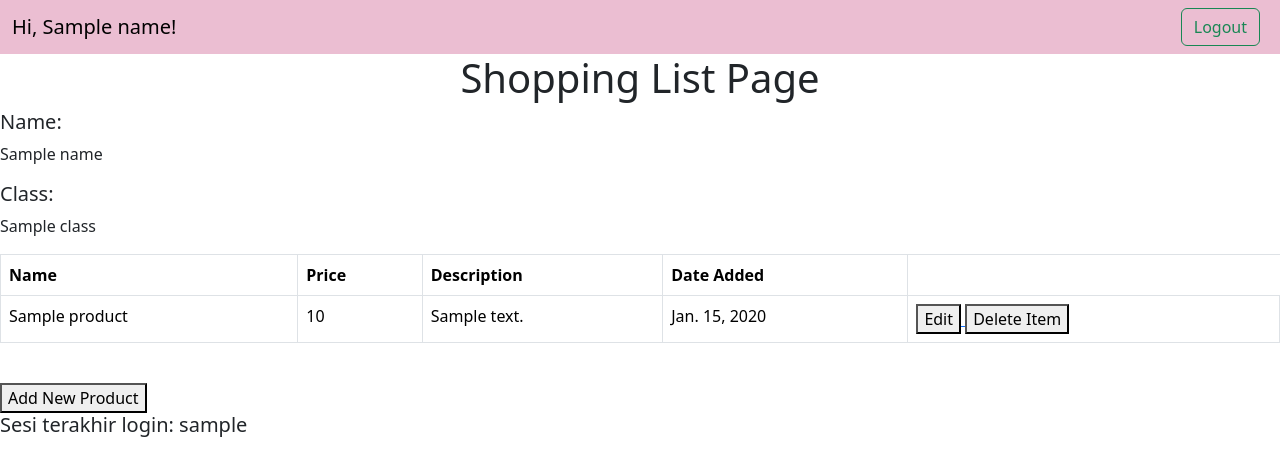
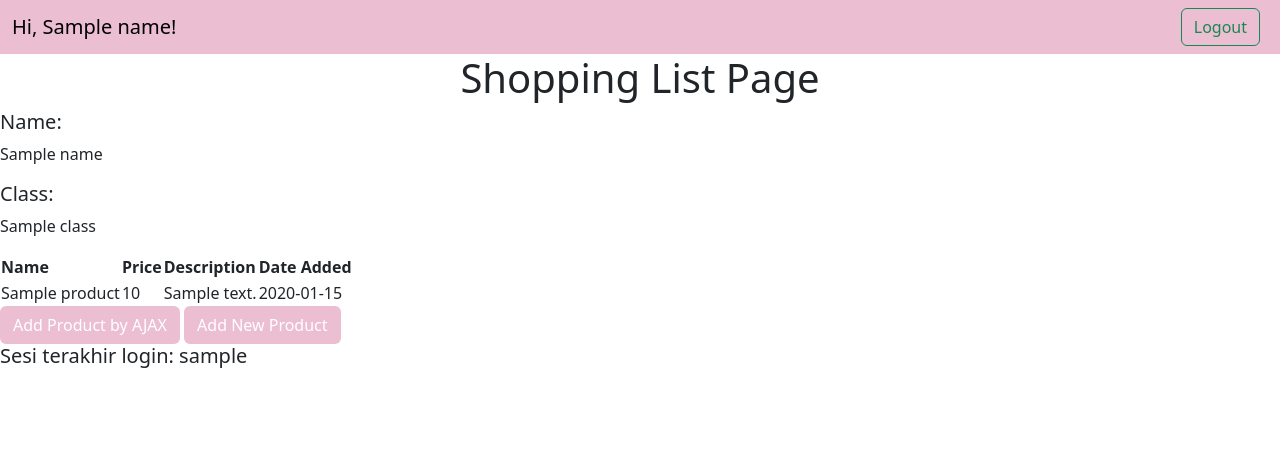
Before and after one commit to divieurora/shopping-list, a Django app: template main/templates/main.html in a window 1280 px wide. Shown: the top 476 px of the page. Run offline with Django 4.2, Linux system fonts and the light colour scheme; tables that the repository leaves empty hold one stand-in row (values such as "Sample post"); the template is opened without the code that fills it: values that come from a table or form of the project are taken from there, most other values are stand-ins (such as "Sample title", 1, 10 or a date in 2020).

Commit message:
tutorial 6 done

```diff
--- a/main/templates/main.html
+++ b/main/templates/main.html
@@ -21,48 +21,85 @@
 
     <h5>Class:</h5>
     <p>{{class}}</p>
-    <table class="table table-bordered">
-        <thead class="thead-light" style="background-color: #ebbed2;">
-            <tr>
-                <th>Name</th>
-                <th>Price</th>
-                <th>Description</th>
-                <th>Date Added</th>
-            </tr>
-        </thead>
+    <table id="product_table"></table>
+
+    <div class="modal fade" id="exampleModal" tabindex="-1" aria-labelledby="exampleModalLabel" aria-hidden="true">
+        <div class="modal-dialog">
+            <div class="modal-content">
+                <div class="modal-header">
+                    <h1 class="modal-title fs-5" id="exampleModalLabel">Add New Product</h1>
+                    <button type="button" class="btn btn-custom" data-bs-dismiss="modal" aria-label="Close"></button>
+                </div>
+                <div class="modal-body">
+                    <form id="form" onsubmit="return false;">
+                        {% csrf_token %}
+                        <div class="mb-3">
+                            <label for="name" class="col-form-label">Name:</label>
+                            <input type="text" class="form-control" id="name" name="name"></input>
+                        </div>
+                        <div class="mb-3">
+                            <label for="price" class="col-form-label">Price:</label>
+                            <input type="number" class="form-control" id="price" name="price"></input>
+                        </div>
+                        <div class="mb-3">
+                            <label for="description" class="col-form-label">Description:</label>
+                            <textarea class="form-control" id="description" name="description"></textarea>
+                        </div>
+                    </form>
+                </div>
+                <div class="modal-footer">
+                    <button type="button" class="btn btn-custom" data-bs-dismiss="modal">Close</button>
+                    <button type="button" class="btn btn-custom" id="button_add" data-bs-dismiss="modal">Add Product</button>
+                </div>
+            </div>
+        </div>
+    </div>
 
 
-        {% comment %} Berikut cara memperlihatkan data produk di bawah baris ini {% endcomment %}
+    <button type="button" class="btn btn-custom" data-bs-toggle="modal" data-bs-target="#exampleModal">Add Product by AJAX</button>
 
-        {% for product in products %}
-            <tr>
-                <td>{{product.name}}</td>
-                <td>{{product.price}}</td>
-                <td>{{product.description}}</td>
-                <td>{{product.date_added}}</td>
-                <td>
-                    <a href="{% url 'main:edit_product' product.pk %}">
-                        <button>
-                            Edit
-                        </button>
-                    </a>
-                    <a href="{% url 'main:delete_product' product.pk %}">
-                        <button>
-                            Delete Item
-                        </button>
-                    </a>
-                </td>
-            </tr>
-        {% endfor %}
-    </table>
-
-    <br />
 
     <a href="{% url 'main:create_product' %}">
-        <button>
+        <button class="btn btn-custom">
             Add New Product
         </button>
     </a>
     <h5>Sesi terakhir login: {{ last_login }}</h5>
 
+    <script>
+        async function getProducts() {
+            return fetch("{% url 'main:get_product_json' %}").then((res) => res.json())
+        }
+        async function refreshProducts() {
+            document.getElementById("product_table").innerHTML = ""
+            const products = await getProducts()
+            let htmlString = `<tr>
+                <th>Name</th>
+                <th>Price</th>
+                <th>Description</th>
+                <th>Date Added</th>
+            </tr>`
+            products.forEach((item) => {
+                htmlString += `\n<tr>
+                <td>${item.fields.name}</td>
+                <td>${item.fields.price}</td>
+                <td>${item.fields.description}</td>
+                <td>${item.fields.date_added}</td>
+            </tr>`
+            })
+
+            document.getElementById("product_table").innerHTML = htmlString
+        }
+        refreshProducts()
+        function addProduct() {
+            fetch("{% url 'main:add_product_ajax' %}", {
+                method: "POST",
+                body: new FormData(document.querySelector('#form'))
+            }).then(refreshProducts)
+
+            document.getElementById("form").reset()
+            return false
+        }
+        document.getElementById("button_add").onclick = addProduct
+    </script>
 {% endblock content %}
--- a/main/urls.py
+++ b/main/urls.py
@@ -2,6 +2,7 @@ from django.urls import path
 from main.views import show_main, create_product, show_xml, show_json
 from main.views import register, login_user, logout_user
 from main.views import edit_product, delete_product
+from main.views import get_product_json, add_product_ajax
 
 app_name = 'main'
 
@@ -14,5 +15,7 @@ urlpatterns = [
     path('login/', login_user, name='login'),
     path('logout/', logout_user, name='logout'),
     path('edit-product/<int:id>', edit_product, name='edit_product'),
-    path('delete/<int:id>', delete_product, name='delete_product')
+    path('delete/<int:id>', delete_product, name='delete_product'),
+    path('get-product/', get_product_json, name='get_product_json'),
+    path('create-product-ajax/', add_product_ajax, name='add_product_ajax')
 ]
--- a/main/views.py
+++ b/main/views.py
@@ -1,6 +1,6 @@
 import datetime
 from django.shortcuts import render
-from django.http import HttpResponseRedirect
+from django.http import HttpResponseNotFound, HttpResponseRedirect
 from main.forms import ProductForm
 from django.urls import reverse
 from main.models import Product
@@ -11,6 +11,7 @@ from django.contrib.auth.forms import UserCreationForm
 from django.contrib import messages
 from django.contrib.auth import authenticate, login, logout
 from django.contrib.auth.decorators import login_required
+from django.views.decorators.csrf import csrf_exempt
 
 # Create your views here.
 @login_required(login_url='/login')
@@ -100,3 +101,22 @@ def delete_product(request, id):
     product = Product.objects.get(pk = id)
     product.delete()
     return HttpResponseRedirect(reverse('main:show_main'))
+
+def get_product_json(request):
+    product_item = Product.objects.all()
+    return HttpResponse(serializers.serialize('json', product_item))
+
+@csrf_exempt
+def add_product_ajax(request):
+    if request.method == 'POST':
+        name = request.POST.get("name")
+        price = request.POST.get("price")
+        description = request.POST.get("description")
+        user = request.user
+
+        new_product = Product(name=name, price=price, description=description, user=user)
+        new_product.save()
+
+        return HttpResponse(b"CREATED", status=201)
+
+    return HttpResponseNotFound()
--- a/templates/base.html
+++ b/templates/base.html
@@ -13,6 +13,16 @@
         <script src="https://code.jquery.com/jquery-3.6.0.min.js" integrity="sha384-KyZXEAg3QhqLMpG8r+J4jsl5c9zdLKaUk5Ae5f5b1bw6AUn5f5v8FZJoMxm6f5cH1" crossorigin="anonymous"></script>
         <script src="https://cdn.jsdelivr.net/npm/@popperjs/core@2.11.8/dist/umd/popper.min.js" integrity="sha384-I7E8VVD/ismYTF4hNIPjVp/Zjvgyol6VFvRkX/vR+Vc4jQkC+hVqc2pM8ODewa9r" crossorigin="anonymous"></script>
         <script src="https://cdn.jsdelivr.net/npm/bootstrap@5.3.2/dist/js/bootstrap.min.js" integrity="sha384-BBtl+eGJRgqQAUMxJ7pMwbEyER4l1g+O15P+16Ep7Q9Q+zqX6gSbd85u4mG4QzX+" crossorigin="anonymous"></script>
+        <style>
+            .btn-custom {
+                color:white;
+                background-color: #ebbed2;
+            }
+            .btn-custom:hover {
+                color: #ebbed2;
+                background-color: white;
+            }
+        </style>
     </head>
 
     <body>
```
